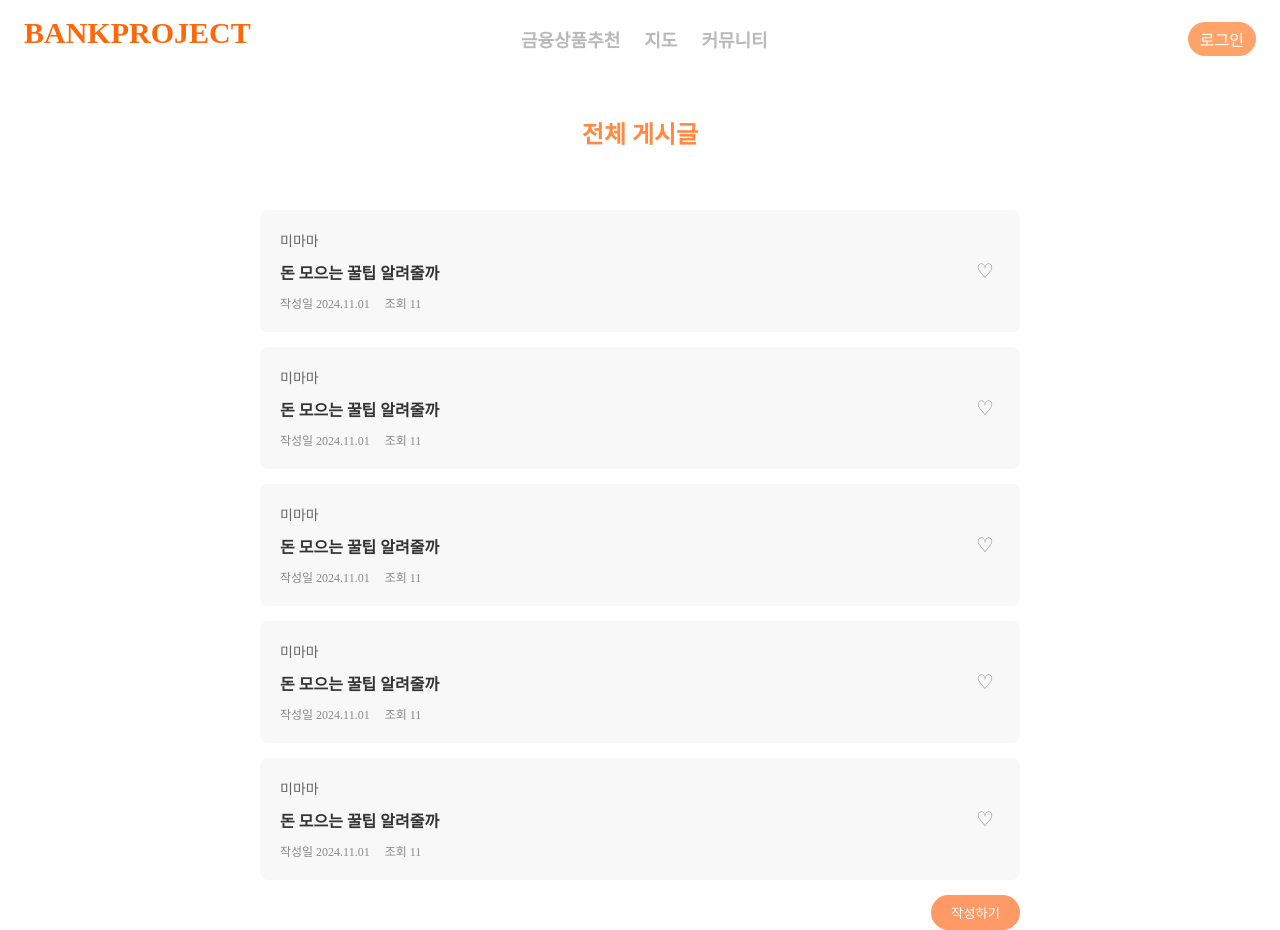
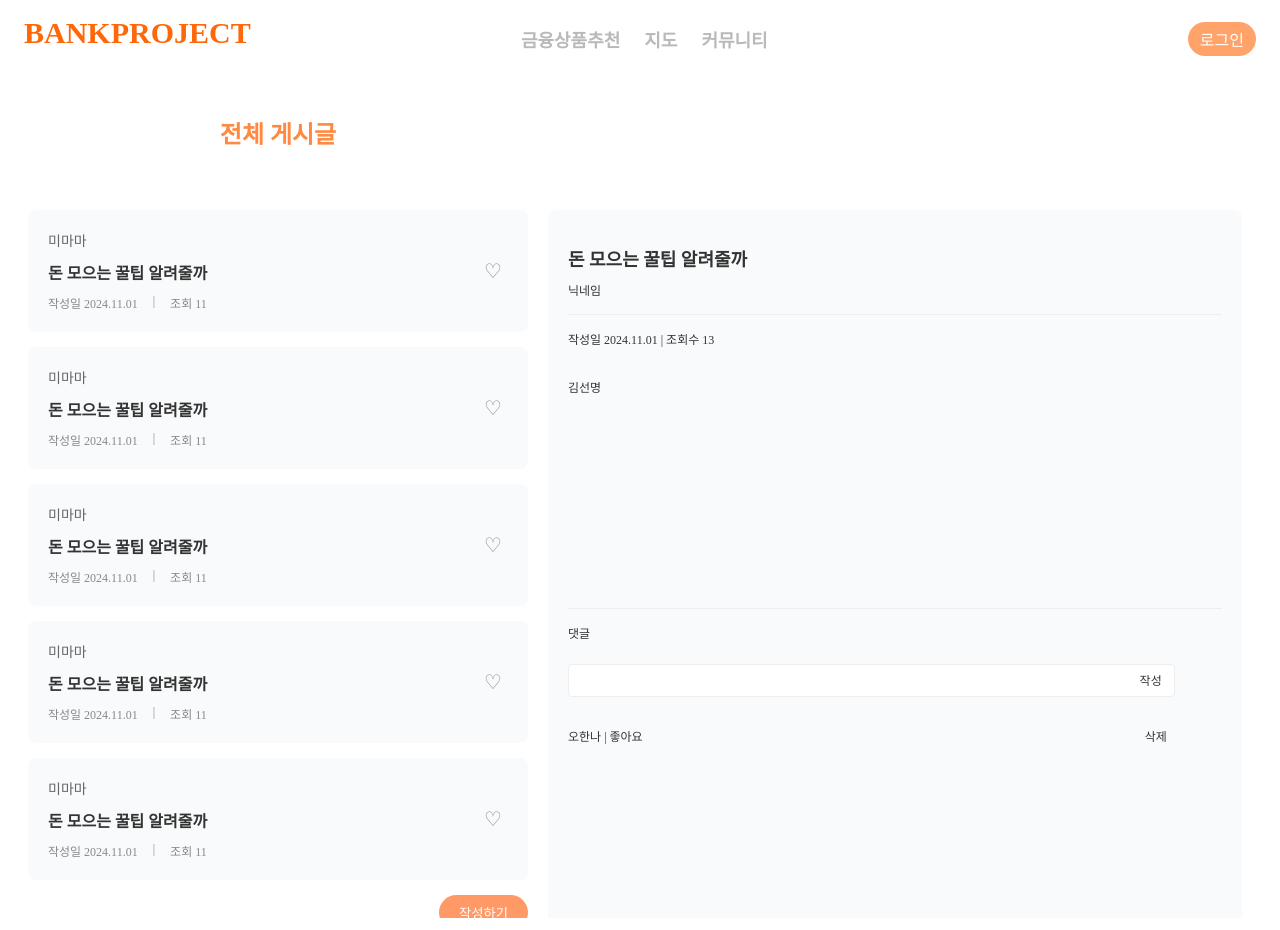
Before and after one commit to hanna0115/bankproject, a Vue app in the folder vue-project/: page /community in a window 1280 px wide. Built offline with nearby package versions, Linux system fonts and the light colour scheme.

Commit message:
리스트+디테일 포기

```diff
--- /dev/null
+++ b/vue-project/src/components/PostDetail.vue
@@ -0,0 +1,91 @@
+<template>
+    <div class="container">
+        <h2>돈 모으는 꿀팁 알려줄까</h2>
+        <span>닉네임</span>
+        <hr>
+        <span>작성일 2024.11.01</span> | <span>조회수 13</span>
+        <div class="content">
+            <span>
+                김선명
+            </span>
+        </div>
+        <hr>
+        <div>
+            <p>댓글</p>
+            <input type="text">
+            <span class="write">작성</span>
+        </div>
+        <div class="comment">
+            <p>오한나 <span> | </span> 좋아요
+                <span class="comment-delete">삭제</span>
+            </p>
+        </div>
+    </div>
+</template>
+
+<script setup>
+
+</script>
+
+<style scoped>
+.container {
+    position: relative;
+    padding: 20px;
+    width: calc(100% - 40px); /* 패딩 고려한 너비 설정 */
+    font-size: 12px;
+    right: 10px;
+    top: 132px;
+    background-color: #F9FAFB;
+    border-radius: 8px;
+}
+
+
+h2 {
+    color: #333;
+    margin-bottom: 10px;
+}
+
+.content {
+    width: 90%;
+    min-height: 200px;
+    /* padding: 10px; */
+    border-radius: 4px;
+    resize: none;
+    margin: 30px 0;
+}
+
+hr {
+    border: none;
+    border-top: 1px solid #eee;
+    margin: 15px 0;
+}
+
+input[type="text"] {
+    width: 90%;
+    padding: 8px;
+    border: 1px solid #eee;
+    border-radius: 4px;
+    margin-top: 10px;
+}
+
+
+.write {
+    position: relative;
+    right: 35px;
+}
+
+.comment {
+    cursor: pointer;
+    margin-top: 30px;
+}
+
+.comment-delete {
+    cursor: pointer;
+    position: relative;
+    left: 499px;
+}
+
+button:hover {
+    background-color: #ff8855;
+}
+</style>
--- /dev/null
+++ b/vue-project/src/components/PostList.vue
@@ -0,0 +1,123 @@
+<template>
+    <div class="board-container">
+        <h2 class="board-title">전체 게시글</h2>
+
+        <div class="post-list">
+            <div v-for="n in 5" :key="n" class="post-item">
+                <div class="post-header">
+                    <span class="post-category">미마마</span>
+                </div>
+                <div class="post-content">
+                    <h3 class="post-title">돈 모으는 꿀팁 알려줄까</h3>
+                </div>
+                <div class="post-footer">
+                    <span class="post-date">작성일 2024.11.01</span> | <span class="post-views">조회 11</span>
+                </div>
+                <button class="favorite-btn">
+                    <span class="heart-icon">♡</span>
+                </button>
+            </div>
+        </div>
+        <button @click="router.push('/createpost')"
+        class="write-btn">작성하기</button>
+    </div>
+</template>
+
+<script setup>
+
+import { useRouter } from 'vue-router';
+
+const router = useRouter();
+
+</script>
+
+<style scoped>
+.board-container {
+    position: relative;
+    width: 100%; /* max-width 제거하고 width 100%로 설정 */
+    padding: 0px;
+    top: 17px;
+}
+
+
+.board-title {
+    font-size: 24px;
+    font-weight: bold;
+    text-align: center;
+    margin-bottom: 40px;
+    color: #ff8940;
+}
+
+.post-list {
+    display: flex;
+    flex-direction: column;
+    gap: 15px;
+    padding: 0px;
+    width: 100%; /* 고정 너비 제거 */
+}
+
+.post-item {
+    position: relative;
+    background-color: #F9FAFB;
+    border-radius: 8px;
+    padding: 20px;
+    cursor: pointer;
+    top: 20px;
+}
+
+.post-header {
+    margin-bottom: 10px;
+}
+
+.post-category {
+    color: #666;
+    font-size: 14px;
+}
+
+.post-title {
+    font-size: 16px;
+    margin: 0;
+    color: #333;
+}
+
+.post-footer {
+    display: flex;
+    gap: 15px;
+    margin-top: 10px;
+    font-size: 12px;
+    color: #888;
+}
+
+.favorite-btn {
+    position: absolute;
+    right: 20px;
+    top: 50%;
+    transform: translateY(-50%);
+    background: none;
+    border: none;
+    cursor: pointer;
+    color: #888;
+    font-size: 20px;
+}
+
+.write-btn {
+    position: relative;
+    float: right;
+    margin-top: 20px;
+    padding: 8px 20px;
+    background-color: #ff9966;
+    color: white;
+    border: none;
+    border-radius: 30px;
+    cursor: pointer;
+    top: 15px;
+}
+
+.write-btn:hover {
+    background-color: #ff8855;
+}
+
+.post-item:hover {
+    background-color: #f0f0f0;
+}
+</style>
--- a/vue-project/src/router/index.js
+++ b/vue-project/src/router/index.js
@@ -7,6 +7,8 @@ import RecommendView from '@/views/RecommendView.vue'
 import LoginView from '@/views/LoginView.vue'
 import CreatePost from '@/components/CreatePost.vue'
 import SignUpView from '@/views/SignUpView.vue'
+import PostList from '@/components/PostList.vue'
+import PostDetail from '@/components/PostDetail.vue'
 
 const router = createRouter({
   history: createWebHistory(import.meta.env.BASE_URL),
@@ -45,6 +47,16 @@ const router = createRouter({
       path:'/signup',
       name: 'signup',
       component: SignUpView
+    },
+    {
+      path:'/postlist',
+      name:'postlist',
+      component: PostList
+    },
+    {
+      path:'/postdetail',
+      name:'postdetail',
+      component: PostDetail
     }
   ],
 })
--- a/vue-project/src/views/CommunityView.vue
+++ b/vue-project/src/views/CommunityView.vue
@@ -1,121 +1,46 @@
+<!-- CommunityView.vue -->
 <template>
-    <div class="board-container">
-        <h2 class="board-title">전체 게시글</h2>
-
-        <div class="post-list">
-            <div v-for="n in 5" :key="n" class="post-item">
-                <div class="post-header">
-                    <span class="post-category">미마마</span>
-                </div>
-                <div class="post-content">
-                    <h3 class="post-title">돈 모으는 꿀팁 알려줄까</h3>
-                </div>
-                <div class="post-footer">
-                    <span class="post-date">작성일 2024.11.01</span>
-                    <span class="post-views">조회 11</span>
-                </div>
-                <button class="favorite-btn">
-                    <span class="heart-icon">♡</span>
-                </button>
+    <div class="container">
+        <div class="content-wrapper">
+            <div class="post-list">
+                <PostList/>
+            </div>
+            <div class="post-detail">
+                <PostDetail/>
             </div>
         </div>
-        <button @click="$router.push('/createpost')"
-        class="write-btn">작성하기</button>
     </div>
 </template>
 
 <script setup>
-
-import { useRouter } from 'vue-router';
-const router = useRouter();
-
+import PostList from '@/components/PostList.vue';
+import PostDetail from '@/components/PostDetail.vue';
 </script>
 
 <style scoped>
-.board-container {
-    position: relative;
-    max-width: 800px;
+.container {
+    max-width: 1280px;
     margin: 0 auto;
     padding: 20px;
-    top: 17px;
+    height: 100%;
+    overflow: hidden;
 }
 
-.board-title {
-    font-size: 24px;
-    font-weight: bold;
-    text-align: center;
-    margin-bottom: 40px;
-    color: #ff8940;
+.content-wrapper {
+    display: flex;
+    height: 100%;
+    gap: 30px; /* 간격 추가 */
 }
 
 .post-list {
-    display: flex;
-    flex-direction: column;
-    gap: 15px;
+    flex: 0 0 500px; /* 고정 너비 500px 설정 */
+    /* overflow-y: auto; */
 }
 
-.post-item {
-    position: relative;
-    background-color: #f8f8f8;
-    border-radius: 8px;
-    padding: 20px;
-    cursor: pointer;
-    top: 20px;
-}
+.post-detail {
+    flex: 1; /* 남은 공간 모두 차지 */
+    /* overflow-y: auto; */ /* 디테일 스크롤바
+    padding-left: 30px; /* 왼쪽 여백 추가 */
 
-.post-header {
-    margin-bottom: 10px;
-}
-
-.post-category {
-    color: #666;
-    font-size: 14px;
-}
-
-.post-title {
-    font-size: 16px;
-    margin: 0;
-    color: #333;
-}
-
-.post-footer {
-    display: flex;
-    gap: 15px;
-    margin-top: 10px;
-    font-size: 12px;
-    color: #888;
-}
-
-.favorite-btn {
-    position: absolute;
-    right: 20px;
-    top: 50%;
-    transform: translateY(-50%);
-    background: none;
-    border: none;
-    cursor: pointer;
-    color: #888;
-    font-size: 20px;
-}
-
-.write-btn {
-    position: relative;
-    float: right;
-    margin-top: 20px;
-    padding: 8px 20px;
-    background-color: #ff9966;
-    color: white;
-    border: none;
-    border-radius: 30px;
-    cursor: pointer;
-    top: 15px;
-}
-
-.write-btn:hover {
-    background-color: #ff8855;
-}
-
-.post-item:hover {
-    background-color: #f0f0f0;
 }
 </style>
--- a/vue-project/src/views/SignUpView.vue
+++ b/vue-project/src/views/SignUpView.vue
@@ -75,13 +75,15 @@
                 <p class="deb-amount">저축 금액 (만원)</p>
                 <input type="text" class="input-field" placeholder="금액을 입력하세요">
             </div>
-            <button type="submit" class="submit-btn">완료</button>
+            <button type="submit" class="submit-btn"
+            @click="router.push('/')">완료</button>
         </form>
     </div>
 </template>
 
 <script setup>
 import { ref, computed, watch } from 'vue'
+import { useRouter } from 'vue-router';
 
 const goals = [
     '내집마련',
@@ -93,6 +95,8 @@ const goals = [
     '여행자금',
     '위시리스트'
 ]
+
+const router = useRouter()
 
 
 // 생년월일 관련 코드
@@ -351,4 +355,6 @@ p {
     margin-top: 90px;
     margin-bottom: 10px;
 }
+
+
 </style>
```
